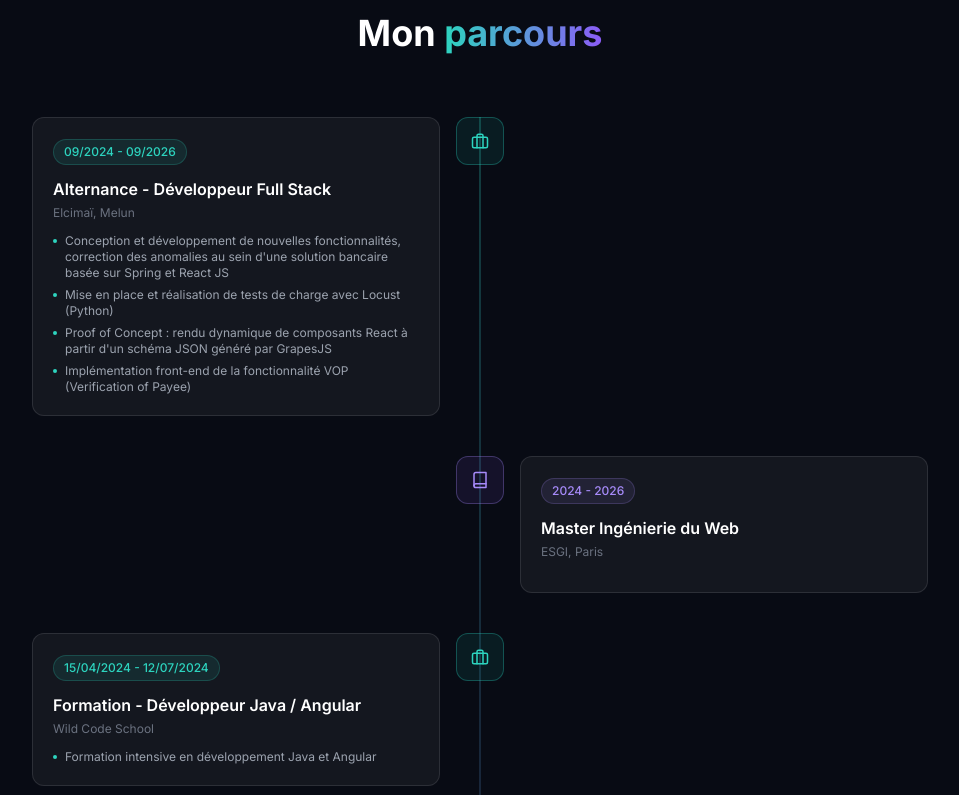
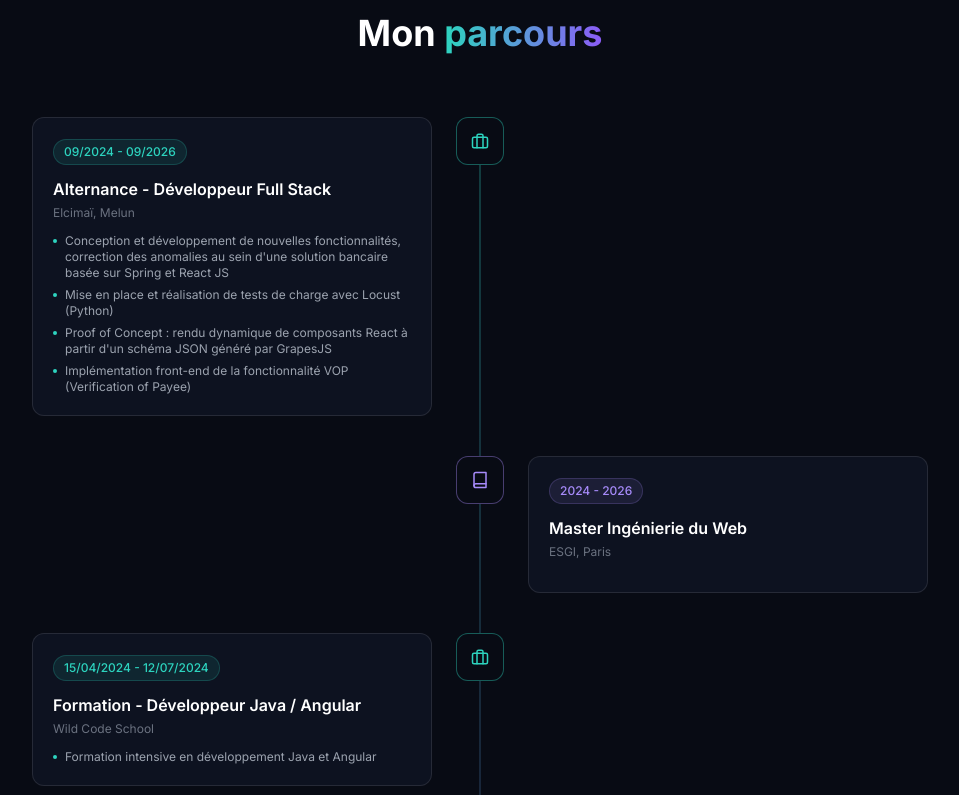
Before and after one commit to sid-ahmedmoussi0/portfolio, a React (Create React App) app: page /a-propos in a window 1280 px wide. Shown: the part 745-1540 px from the top of the page, without its empty margins (160-1119 px from the left). Built offline with nearby package versions, Linux system fonts and the light colour scheme.

Commit message:
fix: timeline

```diff
--- a/src/components/TimelineForm/TimelineForm.jsx
+++ b/src/components/TimelineForm/TimelineForm.jsx
@@ -18,26 +18,16 @@ const TimelineForm = () => {
           </h2>
         </div>
 
-        <div className="relative">
-          <div className="absolute left-6 md:left-1/2 top-0 bottom-0 w-px bg-gradient-to-b from-teal-400/50 via-violet-500/30 to-transparent md:-translate-x-1/2" />
+        <div className="relative isolate">
+          <div className="absolute left-6 md:left-1/2 top-0 bottom-0 w-px bg-gradient-to-b from-teal-400/50 via-violet-500/30 to-transparent md:-translate-x-1/2 -z-10" />
 
           <div className="flex flex-col gap-10">
             {timelineElements.map((element, index) => {
               const isWork = element.icon === 'work';
               const isLeft = index % 2 === 0;
 
-              return (
-                <div
-                  key={element.id}
-                  className={`relative flex items-start gap-6 md:gap-0 ${
-                    isLeft ? 'md:flex-row' : 'md:flex-row-reverse'
-                  }`}
-                >
-                  <div
-                    className={`ml-16 md:ml-0 md:w-[calc(50%-2.5rem)] bg-white/5 border border-white/10 rounded-xl p-5 hover:border-white/20 transition-colors duration-200 ${
-                      isLeft ? 'md:mr-10' : 'md:ml-10'
-                    }`}
-                  >
+              const card = (
+                <div className="bg-[#0d1220] border border-white/10 rounded-xl p-5 hover:border-white/20 transition-colors duration-200">
                   <span
                     className={`inline-block text-xs font-medium px-2.5 py-1 rounded-full mb-3 ${
                       isWork
@@ -70,15 +60,41 @@ const TimelineForm = () => {
                     <p className="text-gray-400 text-xs">{element.descritpion}</p>
                   )}
                 </div>
+              );
 
+              return (
+                <div key={element.id} className="relative flex items-start">
+                  <div className="md:hidden flex items-start w-full">
                     <div
-                    className={`absolute left-0 md:left-1/2 md:-translate-x-1/2 w-12 h-12 rounded-xl flex items-center justify-center shrink-0 border ${
+                      className={`shrink-0 w-12 h-12 rounded-xl flex items-center justify-center border ${
                         isWork
-                        ? 'bg-teal-500/10 border-teal-400/30 text-teal-400'
-                        : 'bg-violet-500/10 border-violet-400/30 text-violet-400'
+                          ? 'bg-[#080b14] border-teal-400/40 text-teal-400'
+                          : 'bg-[#080b14] border-violet-400/40 text-violet-400'
                       }`}
                     >
                       {isWork ? <FiBriefcase className="text-lg" /> : <FiBook className="text-lg" />}
+                    </div>
+                    <div className="ml-4 flex-1 min-w-0">{card}</div>
+                  </div>
+
+                  <div className="hidden md:flex w-full items-start">
+                    <div className="w-[calc(50%-1.5rem)] pr-6">
+                      {isLeft && card}
+                    </div>
+
+                    <div
+                      className={`shrink-0 w-12 h-12 rounded-xl flex items-center justify-center border ${
+                        isWork
+                          ? 'bg-[#080b14] border-teal-400/40 text-teal-400'
+                          : 'bg-[#080b14] border-violet-400/40 text-violet-400'
+                      }`}
+                    >
+                      {isWork ? <FiBriefcase className="text-lg" /> : <FiBook className="text-lg" />}
+                    </div>
+
+                    <div className="w-[calc(50%-1.5rem)] pl-6">
+                      {!isLeft && card}
+                    </div>
                   </div>
                 </div>
               );
```
Lines whose indentation alone changed are shown as unchanged.
